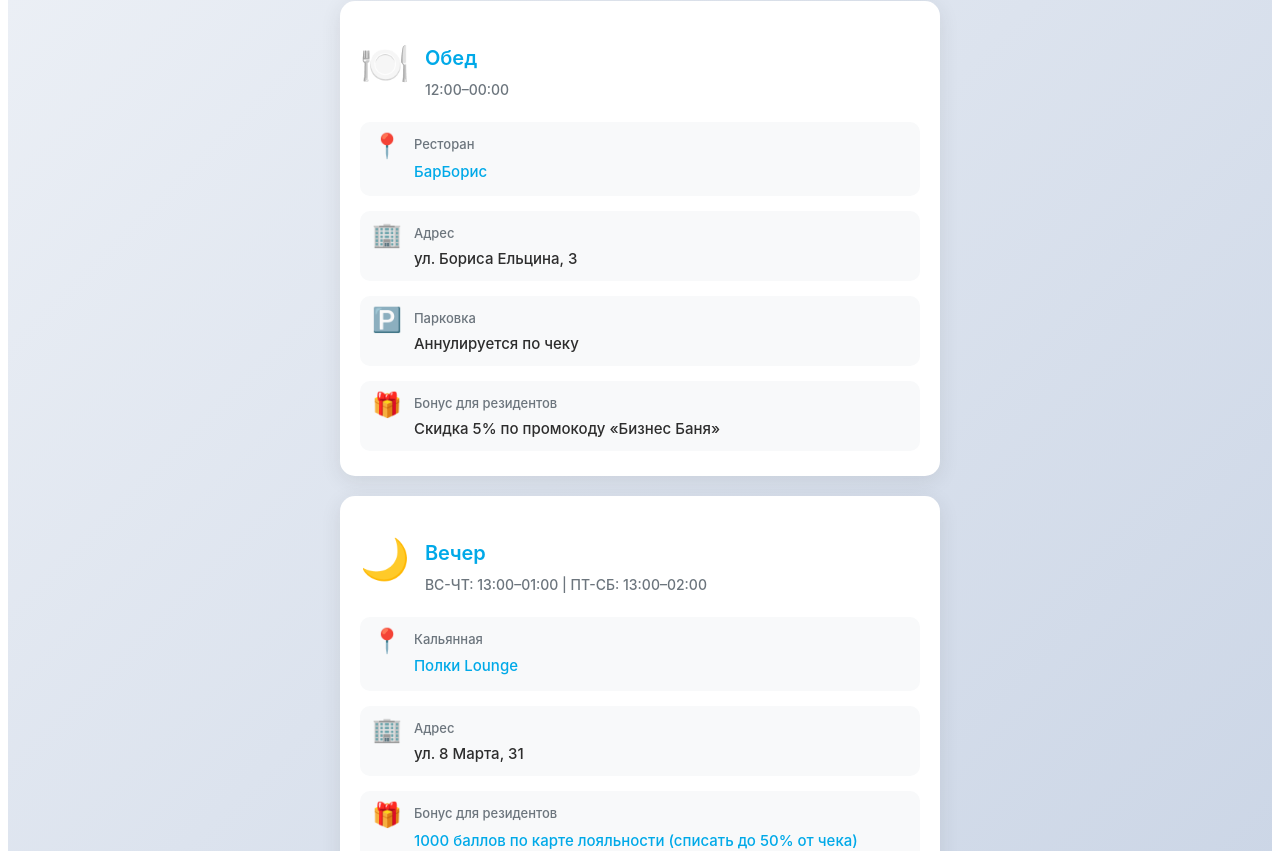
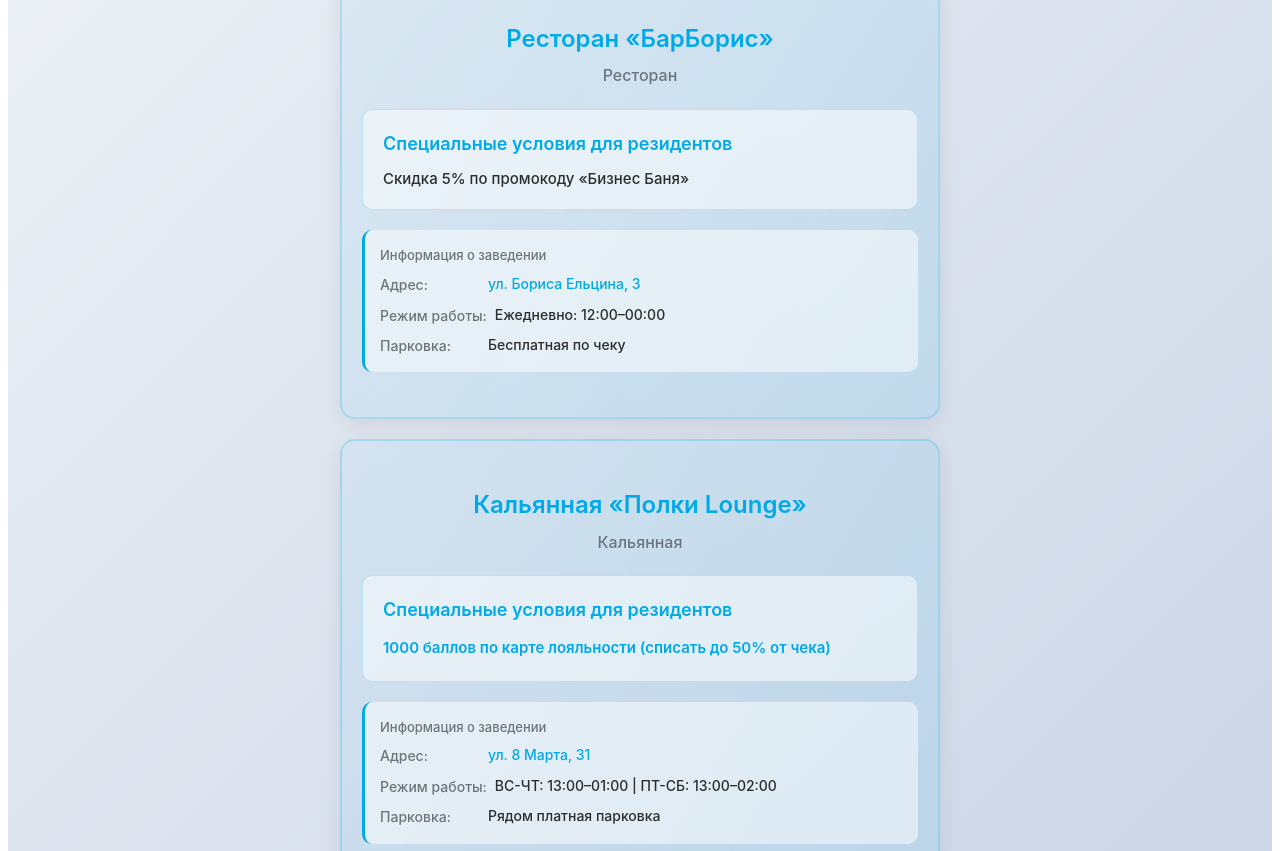
Before and after one commit to alpha4vit/business-bathhouse-fe, a React (Vite) app: page /view/offers in a window 1280 px wide. Shown: the part 780-1631 px from the top of the page. Built offline with nearby package versions, Linux system fonts and the light colour scheme; the HTML template or start-up script is replaced by a standard one.

Commit message:
fixes, personal cabinet publishing

```diff
--- a/index.html
+++ b/index.html
@@ -3,7 +3,7 @@
   <head>
     <meta charset="UTF-8" />
     <link rel="icon" type="image/svg+xml" href="/vite.svg" />
-    <meta name="viewport" content="width=device-width, initial-scale=1.0" />
+    <meta name="viewport" content="width=device-width, initial-scale=1.0, maximum-scale=1.0, user-scalable=no" />
     <title>Frontend</title>
   </head>
   <body>
--- a/src/App.tsx
+++ b/src/App.tsx
@@ -1,14 +1,27 @@
-import {BrowserRouter as Router, Route, Routes} from 'react-router-dom'
+import {BrowserRouter as Router, Route, Routes, useSearchParams} from 'react-router-dom'
+import {useEffect} from 'react'
 import Invoice from "./components/Invoice.tsx";
 import PersonalCabinet from "./components/PersonalCabinet.tsx";
 import SpecialOffers from "./components/SpecialOffers.tsx";
 import PointsInstructions from "./components/PointsInstructions.tsx";
 import ResidentSearch from "./components/ResidentSearch.tsx";
 import Navbar from "./components/Navbar.tsx";
+import {userStorage} from "./utils/userStorage.ts";
 
-function App() {
+function AppContent() {
+    const [searchParams] = useSearchParams();
+
+    useEffect(() => {
+        // Получаем ID пользователя из URL параметров
+        const userId = searchParams.get('user_id');
+
+        if (userId) {
+            // Сохраняем ID в localStorage если его нет или он отличается
+            userStorage.setUserId(userId);
+        }
+    }, [searchParams]);
+
     return (
-        <Router basename="/view">
         <div>
             <Navbar />
             <Routes>
@@ -20,6 +33,13 @@ function App() {
                 <Route path="/residents/search" element={<ResidentSearch/>}/>
             </Routes>
         </div>
+    );
+}
+
+function App() {
+    return (
+        <Router basename="/view">
+            <AppContent />
         </Router>
     )
 }
--- a/src/components/SpecialOffers.css
+++ b/src/components/SpecialOffers.css
@@ -44,7 +44,8 @@
 }
 
 .offers-card {
-  background: white;
+  background: linear-gradient(120deg, rgba(0, 169, 232, 0.05) 0%, rgba(0, 169, 232, 0.1) 100%);
+  border: 2px solid rgba(0, 169, 232, 0.2);
   border-radius: 15px;
   padding: clamp(20px, 5vw, 25px) clamp(15px, 4vw, 20px);
   margin-bottom: 20px;
@@ -64,76 +65,111 @@
 }
 
 .offers-card-header {
-  display: flex;
-  align-items: center;
-  gap: 15px;
   margin-bottom: 20px;
 }
 
-.offers-card-emoji {
-  font-size: clamp(32px, 7vw, 40px);
-  line-height: 1;
+.offers-establishment-info {
+  text-align: center;
 }
 
-.offers-card-title h2 {
+.offers-establishment-name {
   color: #00A9E8;
-  font-size: clamp(18px, 4.5vw, 20px);
+  font-size: clamp(20px, 5vw, 24px);
   font-weight: 600;
   margin-bottom: 5px;
 }
 
-.offers-card-period {
-  font-size: clamp(13px, 3.5vw, 14px);
+.offers-establishment-type {
+  font-size: clamp(14px, 3.5vw, 16px);
   color: #6c757d;
   font-weight: 500;
 }
 
-.offers-items {
+
+.offers-details {
   display: flex;
   flex-direction: column;
   gap: 15px;
+  margin-top: 20px;
+  margin-bottom: 20px;
 }
 
-.offers-item {
+.offers-detail-item {
+  padding: 15px;
+  background: rgba(255, 255, 255, 0.5);
+  border-radius: 10px;
+  transition: background 0.3s ease;
+  border-left: 3px solid #00A9E8;
+}
+
+.offers-detail-item:hover {
+  background: rgba(255, 255, 255, 0.7);
+}
+
+.offers-detail-content {
+  width: 100%;
+}
+
+.offers-establishment-info-detailed {
+  display: flex;
+  flex-direction: column;
+  gap: 8px;
+  margin-top: 8px;
+}
+
+.offers-info-row {
   display: flex;
   align-items: flex-start;
-  gap: 12px;
-  padding: 12px;
-  background: #f8f9fa;
-  border-radius: 10px;
-  transition: background 0.3s ease;
+  gap: 8px;
 }
 
-.offers-item:hover {
-  background: #f1f3f5;
+.offers-info-label {
+  font-size: clamp(13px, 3.5vw, 14px);
+  color: #6c757d;
+  font-weight: 500;
+  flex-shrink: 0;
+  min-width: 100px;
 }
 
-.offers-item-icon {
-  font-size: clamp(20px, 5vw, 24px);
-  line-height: 1;
-  flex-shrink: 0;
+.offers-info-value {
+  font-size: clamp(13px, 3.5vw, 14px);
+  color: #2D2D2D;
+  font-weight: 500;
+  line-height: 1.4;
+  flex: 1;
 }
 
-.offers-item-content {
+.offers-info-value-link {
+  font-size: clamp(13px, 3.5vw, 14px);
+  color: #00A9E8;
+  font-weight: 500;
+  line-height: 1.4;
+  text-decoration: none;
+  transition: color 0.3s ease;
+  word-break: break-word;
   flex: 1;
-  min-width: 0;
 }
 
-.offers-item-label {
+.offers-info-value-link:hover {
+  color: #0080b8;
+  text-decoration: underline;
+}
+
+.offers-detail-label {
   font-size: clamp(12px, 3vw, 13px);
   color: #6c757d;
   font-weight: 500;
   margin-bottom: 4px;
 }
 
-.offers-item-value {
+.offers-detail-value {
   font-size: clamp(14px, 3.5vw, 15px);
   color: #2D2D2D;
   font-weight: 500;
   line-height: 1.4;
 }
 
-.offers-item-value-link {
+.offers-detail-value-link {
   font-size: clamp(14px, 3.5vw, 15px);
   color: #00A9E8;
   font-weight: 500;
@@ -143,7 +179,50 @@
   word-break: break-word;
 }
 
-.offers-item-value-link:hover {
+.offers-detail-value-link:hover {
+  color: #0080b8;
+  text-decoration: underline;
+}
+
+.offers-bonus-section {
+  background: rgba(255, 255, 255, 0.5);
+  border-radius: 10px;
+  padding: 20px;
+  border: 1px solid rgba(0, 169, 232, 0.2);
+}
+
+.offers-bonus-header {
+  margin-bottom: 10px;
+}
+
+.offers-bonus-title {
+  font-size: clamp(16px, 4vw, 18px);
+  font-weight: 600;
+  color: #00A9E8;
+}
+
+.offers-bonus-content {
+  padding-left: 0;
+}
+
+.offers-bonus-value {
+  font-size: clamp(14px, 3.5vw, 15px);
+  color: #2D2D2D;
+  font-weight: 500;
+  line-height: 1.4;
+}
+
+.offers-bonus-value-link {
+  font-size: clamp(14px, 3.5vw, 15px);
+  color: #00A9E8;
+  font-weight: 600;
+  line-height: 1.4;
+  text-decoration: none;
+  transition: color 0.3s ease;
+  word-break: break-word;
+}
+
+.offers-bonus-value-link:hover {
   color: #0080b8;
   text-decoration: underline;
 }
@@ -169,6 +248,8 @@
   display: flex;
   flex-direction: column;
   gap: 15px;
+  margin-top: 20px;
+  margin-bottom: 20px;
 }
 
 .offers-exclusive-step {
--- a/src/components/SpecialOffers.tsx
+++ b/src/components/SpecialOffers.tsx
@@ -2,103 +2,48 @@ import './SpecialOffers.css'
 
 interface Offer {
     id: number
-    title: string
-    period: string
-    emoji: string
-    items: OfferItem[]
-}
-
-interface OfferItem {
-    icon: string
-    label: string
-    value: string
+    establishment: string
+    type: string
+    address: string
+    workingHours: string
+    parking: string
+    bonus: string
     link?: string
+    telegramLink?: string
 }
 
 function SpecialOffers() {
     const offers: Offer[] = [
         {
             id: 1,
-            title: 'Завтрак',
-            period: 'Будни: 9:00–12:00 | Выходные: 9:00–14:00',
-            emoji: '🍳',
-            items: [
-                {
-                    icon: '📍',
-                    label: 'Ресторан',
-                    value: 'Ива',
+            establishment: 'Ресторан «Ива»',
+            type: 'Ресторан',
+            address: 'ул. Радищева, 41/2',
+            workingHours: 'Будни: 9:00–00:00 | Выходные: 9:00–02:00',
+            parking: 'Бесплатная по чеку',
+            bonus: 'Напиток к завтраку бесплатно по промокоду «Бизнес Баня»',
             link: 'https://yandex.ru/maps/org/iva/50972027467?si=jn8ebe960mqzwnum120tmx13dw'
         },
         {
-                    icon: '🏢',
-                    label: 'Адрес',
-                    value: 'ул. Радищева, 41/2'
-                },
-                {
-                    icon: '🅿️',
-                    label: 'Парковка',
-                    value: 'Аннулируется по чеку'
-                },
-                {
-                    icon: '🎁',
-                    label: 'Бонус для резидентов',
-                    value: 'Напиток к завтраку бесплатно по промокоду «Бизнес Баня»'
-                }
-            ]
-        },
-        {
             id: 2,
-            title: 'Обед',
-            period: '12:00–00:00',
-            emoji: '🍽️',
-            items: [
-                {
-                    icon: '📍',
-                    label: 'Ресторан',
-                    value: 'БарБорис',
+            establishment: 'Ресторан «БарБорис»',
+            type: 'Ресторан',
+            address: 'ул. Бориса Ельцина, 3',
+            workingHours: 'Ежедневно: 12:00–00:00',
+            parking: 'Бесплатная по чеку',
+            bonus: 'Скидка 5% по промокоду «Бизнес Баня»',
             link: 'https://yandex.ru/maps/org/barboris/215059089842?si=jn8ebe960mqzwnum120tmx13dw'
         },
         {
-                    icon: '🏢',
-                    label: 'Адрес',
-                    value: 'ул. Бориса Ельцина, 3'
-                },
-                {
-                    icon: '🅿️',
-                    label: 'Парковка',
-                    value: 'Аннулируется по чеку'
-                },
-                {
-                    icon: '🎁',
-                    label: 'Бонус для резидентов',
-                    value: 'Скидка 5% по промокоду «Бизнес Баня»'
-                }
-            ]
-        },
-        {
             id: 3,
-            title: 'Вечер',
-            period: 'ВС-ЧТ: 13:00–01:00 | ПТ-СБ: 13:00–02:00',
-            emoji: '🌙',
-            items: [
-                {
-                    icon: '📍',
-                    label: 'Кальянная',
-                    value: 'Полки Lounge',
+            establishment: 'Кальянная «Полки Lounge»',
+            type: 'Кальянная',
+            address: 'ул. 8 Марта, 31',
+            workingHours: 'ВС-ЧТ: 13:00–01:00 | ПТ-СБ: 13:00–02:00',
+            parking: 'Рядом платная парковка',
+            bonus: '1000 баллов по карте лояльности (списать до 50% от чека)',
+            telegramLink: 'https://t.me/PolkiGroupBot?start=jaxr8029',
             link: 'https://yandex.ru/maps/org/polki_lounge/212343517257?si=vgkqz9k6p2yhtnyz2gm2qxavfg'
-                },
-                {
-                    icon: '🏢',
-                    label: 'Адрес',
-                    value: 'ул. 8 Марта, 31'
-                },
-                {
-                    icon: '🎁',
-                    label: 'Бонус для резидентов',
-                    value: '1000 баллов по карте лояльности (списать до 50% от чека)',
-                    link: 'https://t.me/PolkiGroupBot?start=jaxr8029'
-                }
-            ]
         }
     ]
 
@@ -106,59 +51,93 @@ function SpecialOffers() {
         <div className="offers-container">
             <div className="offers-content">
                 <div className="offers-header">
-                    <h1>Спецпредложения и акции</h1>
+                    <h1>Специальные предложения</h1>
                     <div className="offers-header-subtitle">
-                        Сообщество Бизнес Бани
+                        Для резидентов сообщества «Бизнес Баня»
                     </div>
                 </div>
 
                 {offers.map(offer => (
                     <div key={offer.id} className="offers-card">
                         <div className="offers-card-header">
-                            <div className="offers-card-emoji">{offer.emoji}</div>
-                            <div className="offers-card-title">
-                                <h2>{offer.title}</h2>
-                                <div className="offers-card-period">{offer.period}</div>
+                            <div className="offers-establishment-info">
+                                <h2 className="offers-establishment-name">{offer.establishment}</h2>
+                                <div className="offers-establishment-type">{offer.type}</div>
                             </div>
                         </div>
 
-                        <div className="offers-items">
-                            {offer.items.map((item, index) => (
-                                <div key={index} className="offers-item">
-                                    <div className="offers-item-icon">{item.icon}</div>
-                                    <div className="offers-item-content">
-                                        <div className="offers-item-label">{item.label}</div>
-                                        {item.link ? (
+                        <div className="offers-bonus-section">
+                            <div className="offers-bonus-header">
+                                <div className="offers-bonus-title">Специальные условия для резидентов</div>
+                            </div>
+                            <div className="offers-bonus-content">
+                                {offer.telegramLink ? (
                                     <a
-                                                href={item.link}
+                                        href={offer.telegramLink}
                                         target="_blank"
                                         rel="noopener noreferrer"
-                                                className="offers-item-value-link"
+                                        className="offers-bonus-value-link"
                                     >
-                                                {item.value}
+                                        {offer.bonus}
                                     </a>
                                 ) : (
-                                            <div className="offers-item-value">{item.value}</div>
+                                    <div className="offers-bonus-value">{offer.bonus}</div>
                                 )}
                             </div>
                         </div>
-                            ))}
+
+                        <div className="offers-details">
+                            <div className="offers-detail-item">
+                                <div className="offers-detail-content">
+                                    <div className="offers-detail-label">Информация о заведении</div>
+                                    <div className="offers-establishment-info-detailed">
+                                        <div className="offers-info-row">
+                                            <span className="offers-info-label">Адрес:</span>
+                                            {offer.link ? (
+                                                <a
+                                                    href={offer.link}
+                                                    target="_blank"
+                                                    rel="noopener noreferrer"
+                                                    className="offers-info-value-link"
+                                                >
+                                                    {offer.address}
+                                                </a>
+                                            ) : (
+                                                <span className="offers-info-value">{offer.address}</span>
+                                            )}
+                                        </div>
+                                        <div className="offers-info-row">
+                                            <span className="offers-info-label">Режим работы:</span>
+                                            <span className="offers-info-value">{offer.workingHours}</span>
+                                        </div>
+                                        <div className="offers-info-row">
+                                            <span className="offers-info-label">Парковка:</span>
+                                            <span className="offers-info-value">{offer.parking}</span>
+                                        </div>
+                                    </div>
+                                </div>
+                            </div>
                         </div>
                     </div>
                 ))}
 
-                <div className="offers-card offers-card-exclusive">
+                <div className="offers-card">
                     <div className="offers-card-header">
-                        <div className="offers-card-emoji">🏰</div>
-                        <div className="offers-card-title">
-                            <h2>Эксклюзивное предложение</h2>
-                            <div className="offers-card-period">Для участников клуба «Бизнес Баня»</div>
+                        <div className="offers-establishment-info">
+                            <h2 className="offers-establishment-name">«Три Богатыря»</h2>
+                            <div className="offers-establishment-type">Банный комплекс</div>
                         </div>
                     </div>
 
-                    <div className="offers-exclusive-content">
-                        <div className="offers-exclusive-bonus">
-                            Максимальная скидка 20% на аренду любого банного дома в комплексе «Три Богатыря»
+                    <div className="offers-bonus-section">
+                        <div className="offers-bonus-header">
+                            <div className="offers-bonus-title">Специальные условия для резидентов</div>
+                        </div>
+                        <div className="offers-bonus-content">
+                            <div className="offers-bonus-value">
+                                Максимальная скидка 20% на аренду любого банного дома
+                            </div>
+                        </div>
                     </div>
 
                     <div className="offers-exclusive-steps">
@@ -198,7 +177,6 @@ function SpecialOffers() {
                 </div>
             </div>
         </div>
-        </div>
     )
 }
 
```
Also changed, not shown: src/components/Navbar.tsx (+6 -6 lines), src/components/ResidentSearch.css (+73 -13 lines), src/components/ResidentSearch.tsx (+107 -45 lines), src/services/userService.ts (+25 -0 lines). Lines whose indentation alone changed are shown as unchanged.
